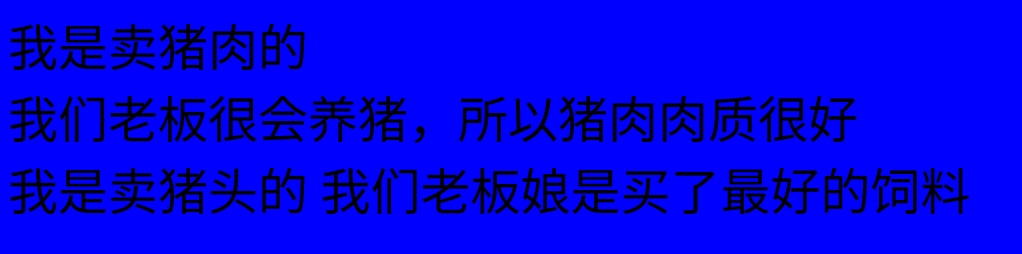
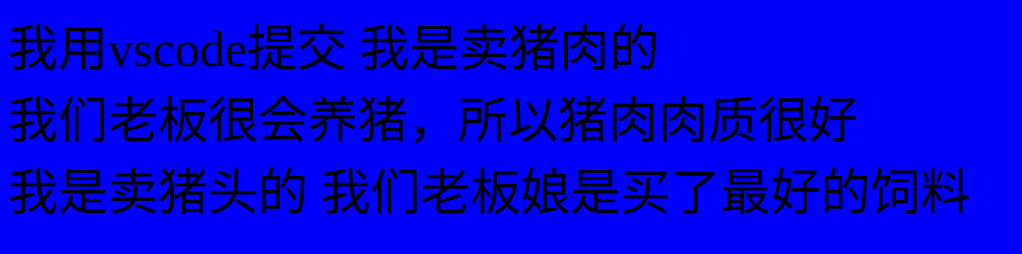
Before and after one commit to w-cao/git-demo-1, a plain HTML site: page index.html in a window 1280 px wide. Shown: the whole page, without its empty margins (0-1022 px from the left). Drawn offline with Linux system fonts and the light colour scheme.

Commit message:
我用vscode提交

```diff
--- a/index.html
+++ b/index.html
@@ -10,7 +10,7 @@
 </head>
 
 <body>
-
+    我用vscode提交
     我是卖猪肉的
     <div>
         我们老板很会养猪，所以猪肉肉质很好
```
